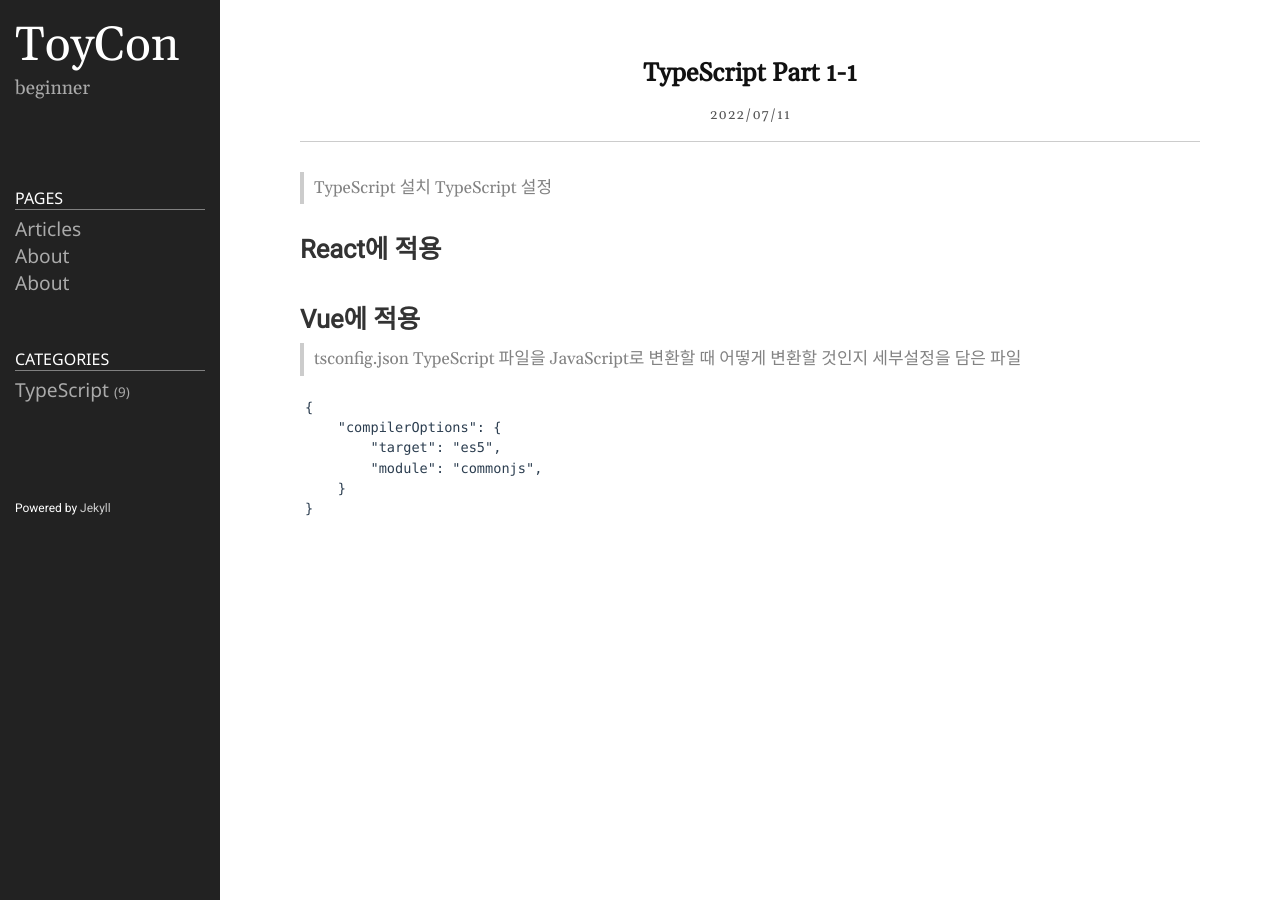
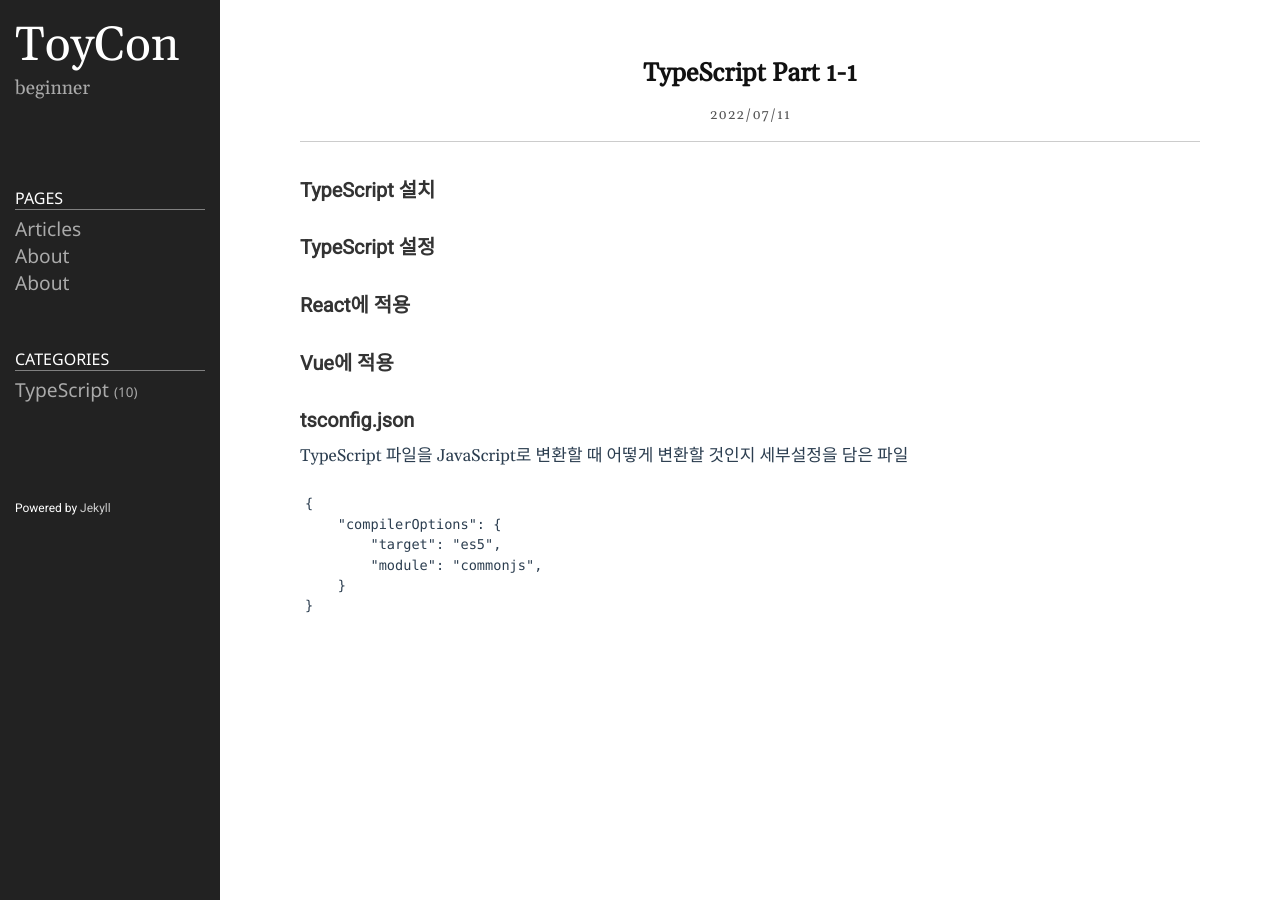
Before and after one commit to ToyCon/ToyCon.github.io, a Jekyll site: the page built from _posts/2022-07-11-TypeScript1.markdown, in a window 1280 px wide. Built offline with Jekyll 4.4.1, drawn with Linux system fonts in a browser that asks for light colours.

````diff
--- a/_posts/2022-07-11-TypeScript1.markdown
+++ b/_posts/2022-07-11-TypeScript1.markdown
@@ -4,13 +4,13 @@ title: TypeScript Part 1-1
 date: 2022-07-11 16:30:00 +0900
 category: TypeScript
 ---
-> TypeScript 설치
-> TypeScript 설정
+### TypeScript 설치
+### TypeScript 설정
 
-# React에 적용
-# Vue에 적용
+### React에 적용
+### Vue에 적용
 
-> tsconfig.json
+### tsconfig.json
 TypeScript 파일을 JavaScript로 변환할 때 어떻게 변환할 것인지 세부설정을 담은 파일
 
 ```TypeScript
````
Also changed, not shown: _posts/2022-07-22-TypeScript10.markdown (added, +8 -0 lines).
